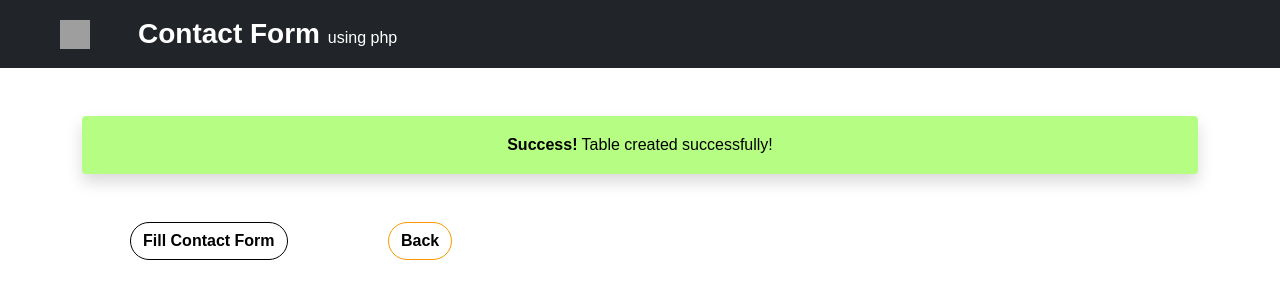
After one commit to jacktherock/PHP-miniproject, a PHP site: page /tblcrt.php in a window 1280 px wide. The commit adds this page. Shown: the top 300 px of the page. Run offline with PHP 8.4, Linux system fonts and the light colour scheme; grey boxes are pictures that could not be loaded.

Commit message:
Design updated

```diff
--- a/style.css
+++ b/style.css
@@ -1,12 +1,8 @@
 body {
-    /* background-color: #AA14F0; */
-    /* background-color: #EEEEEE; */
     font-family: Arial, Helvetica, sans-serif !important;
 }
 
-h1 {
-    /* color: #EEEEEE; */
-    color: #AA14F0;
+h2 {
     font-weight: bold;
     letter-spacing: 1px;
     font-family: 'Brush Script MT', cursive;
@@ -14,8 +10,6 @@ h1 {
 
 .tag>label {
     width: 200px;
-    /* text-align: center; */
-    color: #AA14F0;
     font-weight: bold;
     letter-spacing: 1px;
 }
@@ -32,45 +26,89 @@ h1 {
 }
 
 .btn-submit {
-    border: 2px solid #AA14F0 !important;
-    color: #AA14F0 !important;
-    font-weight: bold !important;
-    letter-spacing: 1px;
-}
-
-.btn-update {
-    border: 2px solid #AA14F0 !important;
-    color: #AA14F0 !important;
-    font-weight: bold !important;
+    border: 1px solid #000000;
+    border-radius: 60px;
+    font-weight: bold;
     letter-spacing: 1px;
 }
 
 .btn-submit:hover {
-    background-color: #AA14F0 !important;
-    border: 2px solid #AA14F0 !important;
-    color: white !important;
+    background-color: #EEEEEE;
+}
+
+.btn-update {
+    border: 1px solid #000000;
+    border-radius: 60px;
+    font-weight: bold;
+    letter-spacing: 1px;
 }
 
 .btn-update:hover {
-    background-color: #AA14F0 !important;
-    border: 2px solid #AA14F0 !important;
-    color: white !important;
+    background-color: #AA14F0;
 }
-.alert-tag{
+
+.btn-create {
+    border: 1px solid #000000;
+    border-radius: 60px;
+    font-weight: bold;
+}
+
+.btn-create:hover {
+    background-color: #EEEEEE;
+}
+
+.btn-tb {
+    border: 1px solid #000000;
+    border-radius: 60px;
+    color: #000000;
+    font-weight: bold;
+}
+
+.btn-tb:hover {
+    background-color: #EEEEEE;
+}
+
+.btn-fill {
+    border: 1px solid #000000;
+    border-radius: 60px;
+    color: #000000;
+    font-weight: bold;
+}
+
+.btn-fill:hover {
+    background-color: #EEEEEE;
+}
+
+.btn-back {
+    border: 1px solid #FE9801;
+    border-radius: 60px;
+    color: #000000;
+    font-weight: bold;
+}
+
+.btn-back:hover {
+    background-color: #FBCEB5;
+}
+
+.alert-tag {
     margin-top: 10px;
-    background-color: #C490E4;
+    background-color: #B5FE83;
     color: #000000;
 }
-.alert-error{
-    background-color: #C490E4;
+
+.alert-error {
+    background-color: #FF6363;
     color: #000000;
 }
-thead{
+
+thead {
     background-color: #EEEEEE !important;
 }
-.edit:hover{
+
+.edit:hover {
     cursor: pointer;
 }
-.delete:hover{
+
+.delete:hover {
     cursor: pointer;
 }
--- /dev/null
+++ b/tblcrt.php
@@ -0,0 +1,78 @@
+<!doctype html>
+<html lang="en">
+
+<head>
+    <!-- Required meta tags -->
+    <meta charset="utf-8">
+    <meta name="viewport" content="width=device-width, initial-scale=1">
+
+    <!-- Bootstrap CSS -->
+    <link href="https://cdn.jsdelivr.net/npm/bootstrap@5.1.3/dist/css/bootstrap.min.css" rel="stylesheet"
+        integrity="sha384-1BmE4kWBq78iYhFldvKuhfTAU6auU8tT94WrHftjDbrCEXSU1oBoqyl2QvZ6jIW3" crossorigin="anonymous">
+    <link rel="shortcut icon" href="https://cdn-icons-png.flaticon.com/512/2913/2913988.png" type="image/x-icon">
+    <link rel="stylesheet" href="style.css">
+    <title>Contact Form Project</title>
+</head>
+
+<body>
+
+    <nav class="navbar navbar-dark bg-dark">
+        <div class="container-fluid">
+            <a class="navbar-brand d-flex" href="/php-projects/PHP-miniProject/index.php">
+                <img src="https://cdn-icons-png.flaticon.com/512/2913/2913988.png" alt="" width="30" height="29" class="mx-5 d-inline-block my-auto">
+                <div class="fs-3">
+                    <strong> Contact Form</strong>
+                    <small class="fs-6">using php</small>
+                </div>
+            </a>
+        </div>
+    </nav>
+
+    <div class="container">
+        <?php
+            /* Connecting to database */
+            $servername = "localhost";
+            $username = "root";
+            $password = "";
+            $database = "register_php";
+
+            /* Create a connection */
+            $conn = mysqli_connect($servername, $username, $password, $database);
+
+            /* Die if connection was not successful */
+            if (!$conn) {
+                die("Sorry we failed to connect: ". mysqli_connect_error());
+            }
+            else {
+
+                /* Create table in 'register_php' db */
+                $sql = "CREATE TABLE User_register ( UserID INT NOT NULL AUTO_INCREMENT, FirstName VARCHAR(255) NOT NULL, LastName VARCHAR(255) NOT NULL, Email VARCHAR(255) NOT NULL, Age INT NOT NULL, PRIMARY KEY(UserID))";
+                $result = mysqli_query($conn, $sql);
+
+                /* Check for the table creation success */
+                if ($result) {
+                    echo '<div class="my-5 alert alert-tag shadow text-center" role="alert"> <strong>Success!</strong> Table created successfully! </div>';
+                }
+                else{
+                    echo '<div class="my-5 alert alert-tag shadow text-center" role="alert"> <strong>Error!</strong> Unable to create table! </div>'. mysqli_error($conn);
+                }
+            }
+        ?>
+
+        <div>
+            <a href="/php-projects/PHP-miniProject/contact.php" class="btn btn-fill mx-5">Fill Contact Form</a>
+            <a href="/php-projects/PHP-miniProject/index.php" class="btn btn-back mx-5">Back</a>
+        </div>
+    </div>
+
+    <!-- Bootstrap js -->
+    <script src="https://cdn.jsdelivr.net/npm/bootstrap@5.1.3/dist/js/bootstrap.bundle.min.js"
+        integrity="sha384-ka7Sk0Gln4gmtz2MlQnikT1wXgYsOg+OMhuP+IlRH9sENBO0LRn5q+8nbTov4+1p" crossorigin="anonymous">
+    </script>
+
+    <!-- jquery -->
+    <script src="jquery.js"></script>
+
+</body>
+
+</html>
```
Also changed, not shown: contact.php (+17 -3 lines), dbcrt.php (added, +78 -0 lines), index.php (added, +47 -0 lines).
